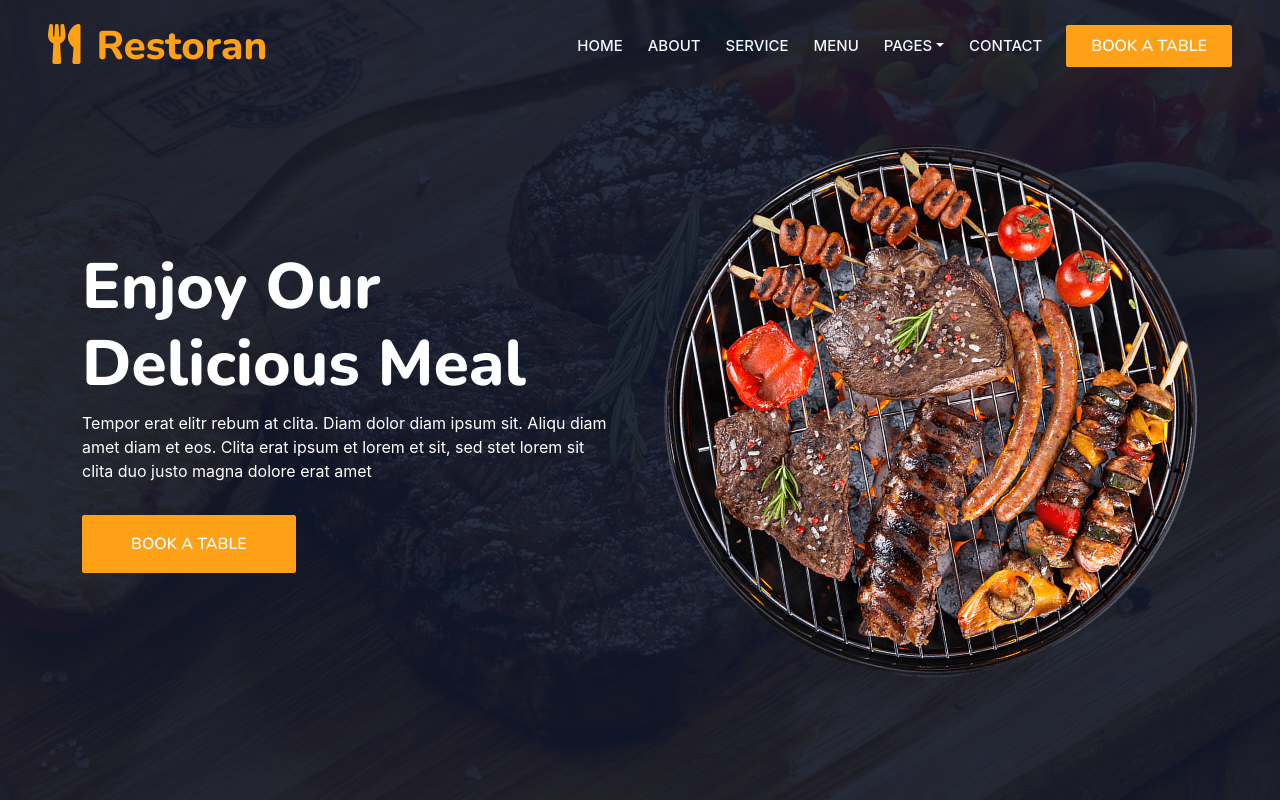
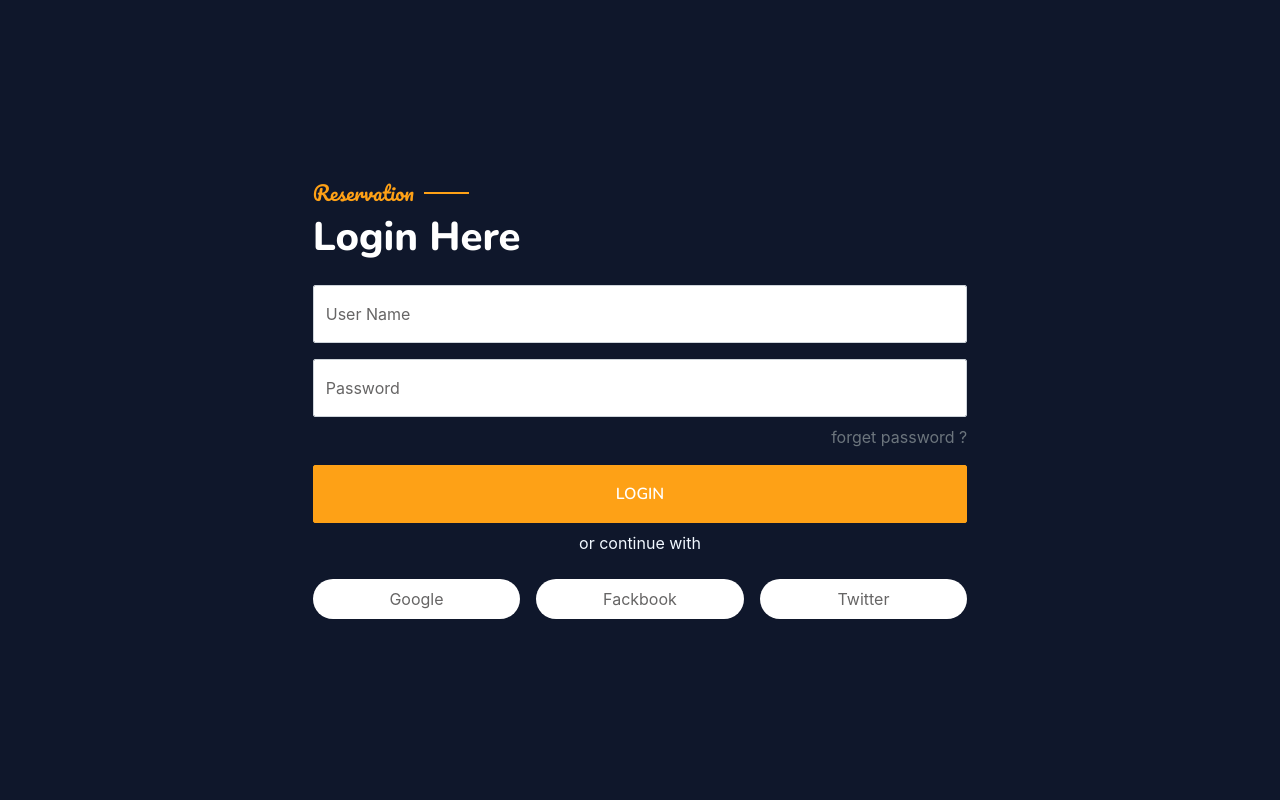
Before and after one commit to Vinaykumar018/Foodie, a React (Create React App) app in the folder my-react-app/: page / in a window 1280 px wide. Shown: the top 800 px of the page. Built offline with nearby package versions, Linux system fonts and the light colour scheme.

Commit message:
updated 14_04_2024

```diff
--- a/my-react-app/src/App.js
+++ b/my-react-app/src/App.js
@@ -8,17 +8,16 @@ import Team from './Components/Team';
 import Booking from './Components/Booking';
 
 import Contact from './Components/Contact';
-import Testimonal  from './Components/Testimonal'
-
-
-
+import Testimonal  from './Components/Testimonal';
+import Login from './Components/Login';
 
 const App = () => {
   return (
     <Router>
 
       <Routes>
-        <Route path="/" element={<Navbar />} />
+        <Route path="/" element={<Login />} />
+        <Route path="/home" element={<Navbar />} />
         <Route path="/about" element={<About />} />
         <Route path="/service" element={<Service />} />
         <Route path="/contact" element={<Contact />} />
--- a/my-react-app/src/Components/About.js
+++ b/my-react-app/src/Components/About.js
@@ -40,7 +40,7 @@ const About = () => {
           </button>
           <div className="collapse navbar-collapse" id="navbarCollapse">
             <div className="navbar-nav ms-auto py-0 pe-4">
-              <Link to="/" className="nav-item nav-link">Home</Link>
+              <Link to="/home" className="nav-item nav-link">Home</Link>
               <Link to="/about" className="nav-item nav-link active">About</Link>
               <Link to="/service" className="nav-item nav-link">Service</Link>
               <Link to="/menu" className="nav-item nav-link">Menu</Link>
--- a/my-react-app/src/Components/Booking.js
+++ b/my-react-app/src/Components/Booking.js
@@ -38,7 +38,7 @@ const Booking = () => {
           </button>
           <div className="collapse navbar-collapse" id="navbarCollapse">
             <div className="navbar-nav ms-auto py-0 pe-4">
-              <Link to="" className="nav-item nav-link">Home</Link>
+              <Link to="/home" className="nav-item nav-link">Home</Link>
               <Link to="/about" className="nav-item nav-link ">About</Link>
               <Link to="/service" className="nav-item nav-link">Service</Link>
               <Link to="/menu" className="nav-item nav-link">Menu</Link>
@@ -69,9 +69,6 @@ const Booking = () => {
                 </div>
             </div>
         </div>
-
-
-
 
         <div className="container-xxl py-5 px-0 wow fadeInUp" data-wow-delay="0.1s">
             <div className="row g-0">
--- a/my-react-app/src/Components/Contact.js
+++ b/my-react-app/src/Components/Contact.js
@@ -38,7 +38,7 @@ const Contact = () => {
           </button>
           <div className="collapse navbar-collapse" id="navbarCollapse">
             <div className="navbar-nav ms-auto py-0 pe-4">
-              <Link to="/" className="nav-item nav-link">Home</Link>
+              <Link to="/home" className="nav-item nav-link">Home</Link>
               <Link to="/about" className="nav-item nav-link ">About</Link>
               <Link to="/service" className="nav-item nav-link">Service</Link>
               <Link to="/menu" className="nav-item nav-link">Menu</Link>
--- /dev/null
+++ b/my-react-app/src/Components/Login.js
@@ -0,0 +1,86 @@
+import React, { useState, useEffect } from 'react';
+import { Link } from 'react-router-dom';
+
+const Login = () => {
+
+    const [loading, setLoading] = useState(true);
+
+  useEffect(() => {
+    // Simulate loading delay
+    const timeout = setTimeout(() => {
+      setLoading(false);
+    }, 2000); // Adjust the duration as needed
+
+    // Cleanup function to clear the timeout
+    return () => clearTimeout(timeout);
+  }, []);
+
+    return (
+
+        <div className="container-fluid bg-dark w-100 vh-100 d-flex justify-content-center align-items-center">
+          {/*spinner start */}
+          {loading && (
+        <div id="spinner" className="show bg-white position-fixed translate-middle w-100 vh-100 top-50 start-50 d-flex align-items-center justify-content-center">
+          <div className="spinner-border text-primary" style={{ width: "3rem", height: "3rem" }} role="status">
+            <span className="sr-only">Loading...</span>
+          </div>
+        </div>
+      )}
+          {/*spinner end */}
+
+           {/*login start */}
+           {!loading && (
+             <>
+             <div className="row">
+             <div className="col-md-12 d-flex justify-content-center align-items-center">
+                 <div className="p-5 wow fadeInUp" data-wow-delay="0.2s">
+                     <h5 className="section-title ff-secondary text-start text-primary fw-normal">Reservation</h5>
+                     <h1 className="text-white mb-4">Login Here</h1>
+                     <form>
+                         <div className="row g-3">
+                             <div className="col-md-12">
+                                 <div className="form-floating">
+                                     <input type="text" className="form-control" id="name" placeholder="Username"/>
+                                     <label for="name">User Name</label>
+                                 </div>
+                             </div>
+                             <div className="col-md-12">
+                                 <div className="form-floating">
+                                     <input type="password" className="form-control" id="password" placeholder="Password"/>
+                                     <label for="password">Password</label>
+                                 </div>
+                                 <span class="d-flex justify-content-end mt-2 text-muted" style={{cursor:"pointer"}}>forget password ?</span>
+                             </div>
+                             <div className="col-12">
+                                 <button className="btn btn-primary w-100 py-3" type="submit">Login</button>
+                             </div>
+                         </div>
+                         <div class="text-center mt-2 text-light">or continue with</div>
+                         <div className="row g-3 mt-2">
+                            <div className="col-md-4">
+                                <div className="form-floating">
+                                    <div class="bg-white py-2 rounded-pill text-center">Google</div>
+                                </div>
+                            </div>
+                            <div className="col-md-4">
+                                <div className="form-floating">
+                                    <div class="bg-white py-2 rounded-pill text-center">Fackbook</div>
+                                </div>
+                            </div>
+                            <div className="col-md-4">
+                                <div className="form-floating">
+                                    <div class="bg-white py-2 rounded-pill text-center">Twitter</div>
+                                </div>
+                            </div>
+                         </div>
+                     </form>
+                 </div>
+             </div>
+         </div>
+
+        </>)}
+    </div>
+    );
+}
+
+export default Login;
--- a/my-react-app/src/Components/Menu.js
+++ b/my-react-app/src/Components/Menu.js
@@ -37,7 +37,7 @@ const Menu = () => {
           </button>
           <div className="collapse navbar-collapse" id="navbarCollapse">
             <div className="navbar-nav ms-auto py-0 pe-4">
-              <Link to="/" className="nav-item nav-link">Home</Link>
+              <Link to="/home" className="nav-item nav-link">Home</Link>
               <Link to="/about" className="nav-item nav-link ">About</Link>
               <Link to="/service" className="nav-item nav-link">Service</Link>
               <Link to="/menu" className="nav-item nav-link active">Menu</Link>
--- a/my-react-app/src/Components/Navbar.js
+++ b/my-react-app/src/Components/Navbar.js
@@ -45,7 +45,7 @@ const Navbar = () => {
           </button>
           <div className="collapse navbar-collapse" id="navbarCollapse">
             <div className="navbar-nav ms-auto py-0 pe-4">
-              <Link to="/" className="nav-item nav-link">Home</Link>
+              <Link to="/home" className="nav-item nav-link">Home</Link>
               <Link to="/about" className="nav-item nav-link ">About</Link>
               <Link to="/service" className="nav-item nav-link">Service</Link>
               <Link to="/menu" className="nav-item nav-link">Menu</Link>
@@ -60,6 +60,7 @@ const Navbar = () => {
               <Link to="/contact" className="nav-item nav-link">Contact</Link>
             </div>
            <Link to="/booking" className="btn btn-primary py-2 px-4">Book A Table</Link>
+           <Link to="/" className="btn btn-primary py-2 px-4 mx-2">Login</Link>
                 </div>
             </nav>
 
--- a/my-react-app/src/Components/Service.js
+++ b/my-react-app/src/Components/Service.js
@@ -38,7 +38,7 @@ const Service = () => {
           </button>
           <div className="collapse navbar-collapse" id="navbarCollapse">
             <div className="navbar-nav ms-auto py-0 pe-4">
-              <Link to="/" className="nav-item nav-link">Home</Link>
+              <Link to="/home" className="nav-item nav-link">Home</Link>
               <Link to="/about" className="nav-item nav-link ">About</Link>
               <Link to="/service" className="nav-item nav-link active">Service</Link>
               <Link to="/menu" className="nav-item nav-link">Menu</Link>
--- a/my-react-app/src/Components/Team.js
+++ b/my-react-app/src/Components/Team.js
@@ -37,7 +37,7 @@ const Team = () => {
           </button>
           <div className="collapse navbar-collapse" id="navbarCollapse">
             <div className="navbar-nav ms-auto py-0 pe-4">
-              <Link to="/" className="nav-item nav-link">Home</Link>
+              <Link to="/home" className="nav-item nav-link">Home</Link>
               <Link to="/about" className="nav-item nav-link active">About</Link>
               <Link to="/service" className="nav-item nav-link">Service</Link>
               <Link to="/menu" className="nav-item nav-link">Menu</Link>
--- a/my-react-app/src/Components/Testimonal.js
+++ b/my-react-app/src/Components/Testimonal.js
@@ -37,7 +37,7 @@ const Testimonal = () => {
           </button>
           <div className="collapse navbar-collapse" id="navbarCollapse">
             <div className="navbar-nav ms-auto py-0 pe-4">
-              <Link to="/" className="nav-item nav-link">Home</Link>
+              <Link to="/home" className="nav-item nav-link">Home</Link>
               <Link to="/about" className="nav-item nav-link ">About</Link>
               <Link to="/service" className="nav-item nav-link">Service</Link>
               <Link to="/menu" className="nav-item nav-link">Menu</Link>
```
